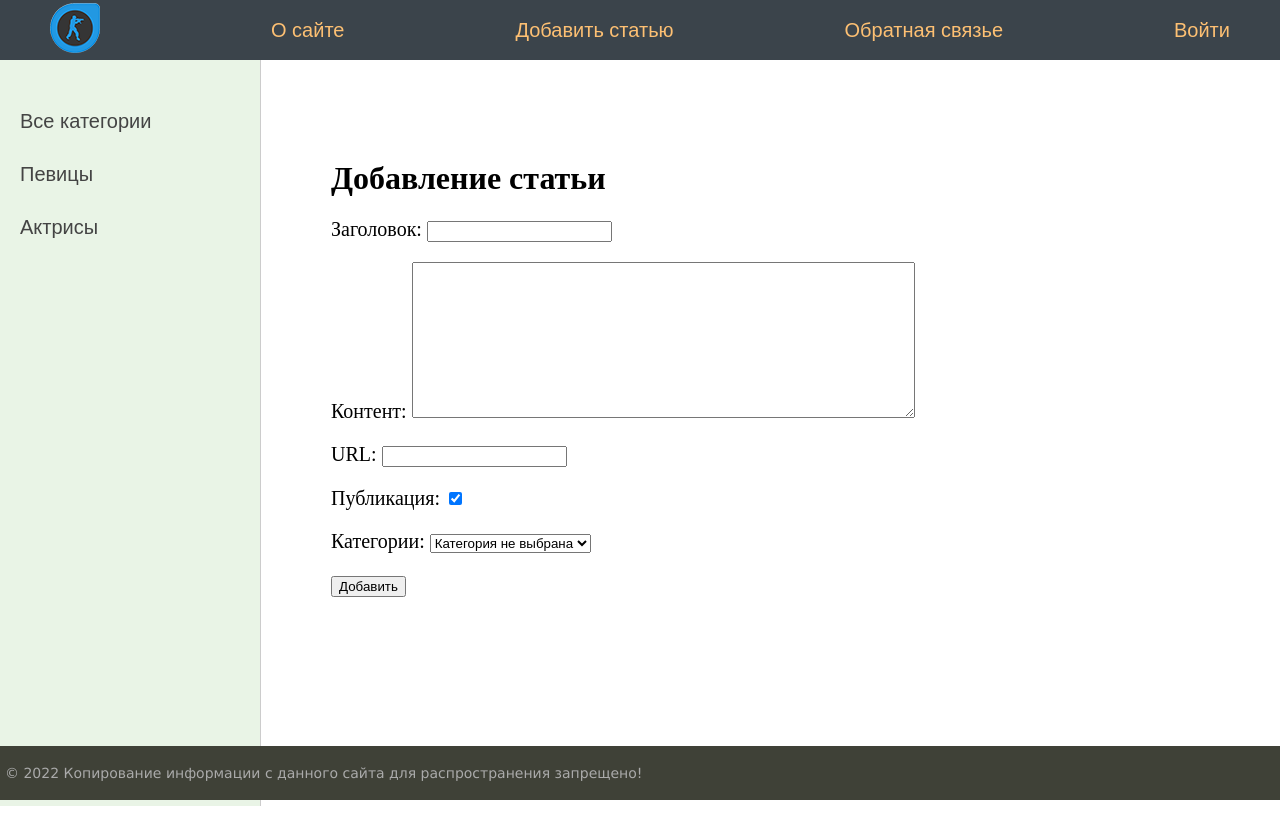
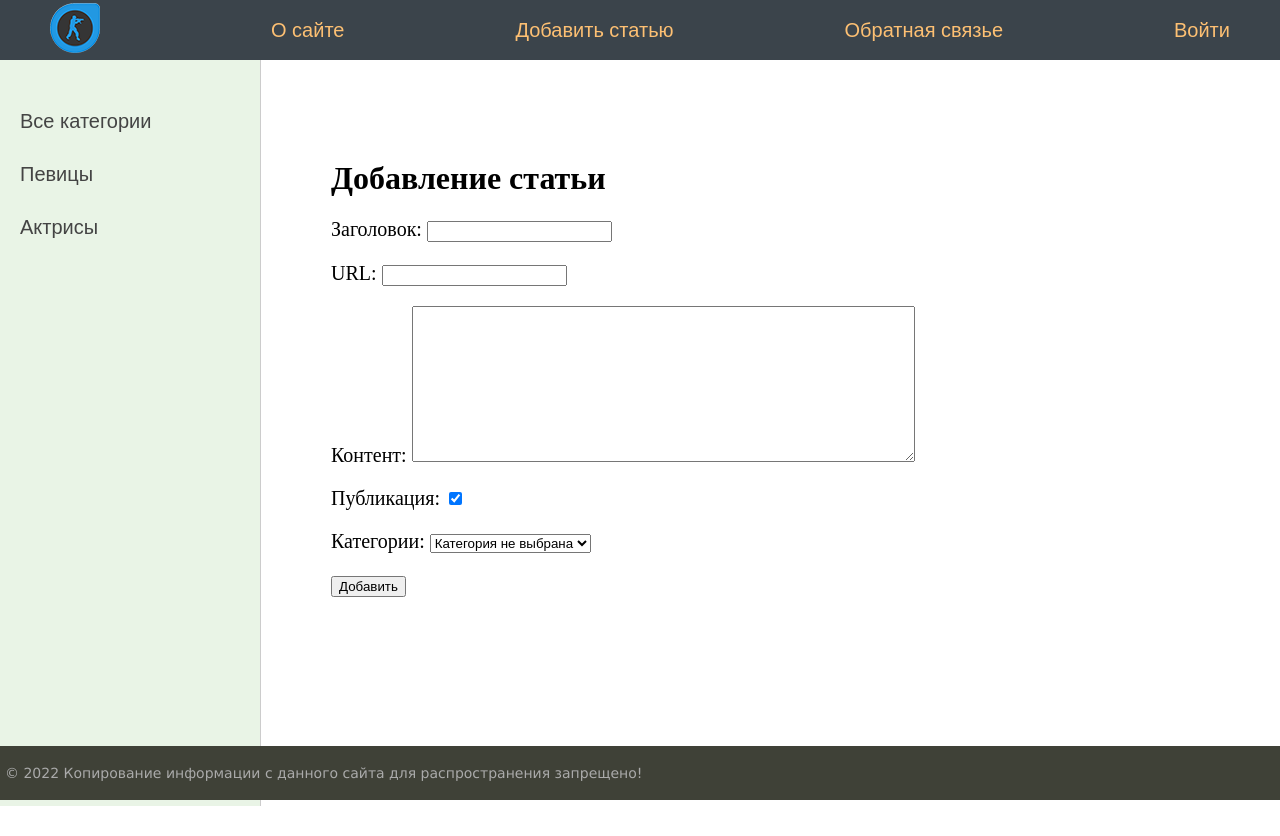
Before and after one commit to Viktor1732/famous_women, a Django app: page /addpage/ in a window 1280 px wide. Run offline with Django 4.2, Linux system fonts and the light colour scheme; data comes from the database, SQL or seed files in the repository; both versions use the stored data as it was after the commit.

Commit message:
- Добавлен класс для title в forms - В views прописано добавление записи в БД. - В add_page добавлен цикл for для уменьшения кода.

```diff
--- a/coolsite/women/forms.py
+++ b/coolsite/women/forms.py
@@ -4,7 +4,7 @@ from .models import *
 
 
 class AddPostForm(forms.Form):  # Прописывае только те данные которые необходимы конечному пользователю.
-    title = forms.CharField(max_length=255, label='Заголовок')
+    title = forms.CharField(max_length=255, label='Заголовок', widget=forms.TextInput(attrs={'class': 'form-input'}))
     slug = forms.SlugField(max_length=255, label='URL')
     content = forms.CharField(widget=forms.Textarea(attrs={'cols': 60, 'rows': 10}), label='Контент')
     is_published = forms.BooleanField(label='Публикация', required=False,
--- a/coolsite/women/templates/women/addpage.html
+++ b/coolsite/women/templates/women/addpage.html
@@ -6,17 +6,12 @@
 <form action="{% url 'add_page' %}" method="post">
     {% csrf_token %} <!-- Тег для защиты от злоумышленников, всегда здесь пишется -->
 
-    <p><label class="form-label" for="{{ form.title.id_for_label }}">{{ form.title.label }}: </label>{{ form.title }}</p>
-    <div class="form-error">{{ form.title.errors }}</div>
-    <p><label class="form-label" for="{{ form.content.id_for_label }}">{{ form.content.label }}: </label>{{ form.content }}</p>
-    <div class="form-error">{{ form.content.errors }}</div>
-    <p><label class="form-label" for="{{ form.slug.id_for_label }}">{{ form.slug.label }}: </label>{{ form.slug }}</p>
-    <div class="form-error">{{ form.slug.errors }}</div>
-    <p><label class="form-label" for="{{ form.is_published.id_for_label }}">{{ form.is_published.label }}: </label>{{ form.is_published }}</p>
-    <div class="form-error">{{ form.is_published.errors }}</div>
-    <p><label class="form-label" for="{{ form.slug.id_for_label }}">{{ form.cat.label }}: </label>{{ form.cat }}</p>
-    <div class="form-error">{{ form.cat.errors }}</div>
+    <div class="form-error">{{ form.non_field_errors }}</div>
 
+    {% for f in form %}
+        <p><label class="form-label" for="{{ f.id_for_label }}">{{ f.label }}: </label>{{ f }}</p>
+        <div class="form-error">{{ f.errors }}</div>
+    {% endfor %}
 
     <button type="submit">Добавить</button> <!-- Кнопка отправить -->
 </form>
--- a/coolsite/women/views.py
+++ b/coolsite/women/views.py
@@ -1,5 +1,5 @@
 from django.http import HttpResponseNotFound, HttpResponse
-from django.shortcuts import render, get_object_or_404
+from django.shortcuts import render, get_object_or_404, redirect
 
 from .forms import AddPostForm
 from .models import *
@@ -31,7 +31,12 @@ def addpage(request):
     if request.method == 'POST':
         form = AddPostForm(request.POST)
         if form.is_valid():
-            print(form.cleaned_data)
+            try:
+                Women.objects.create(**form.cleaned_data)
+                return redirect('home')
+            except:
+                form.add_error(None, 'Ошибка добавления поста')
+
     else:
         form = AddPostForm()
     return render(request, 'women/addpage.html', {'form': form, 'menu': menu, 'title': 'Добавление статьи'})
```
Also changed, not shown: coolsite/db.sqlite3.
